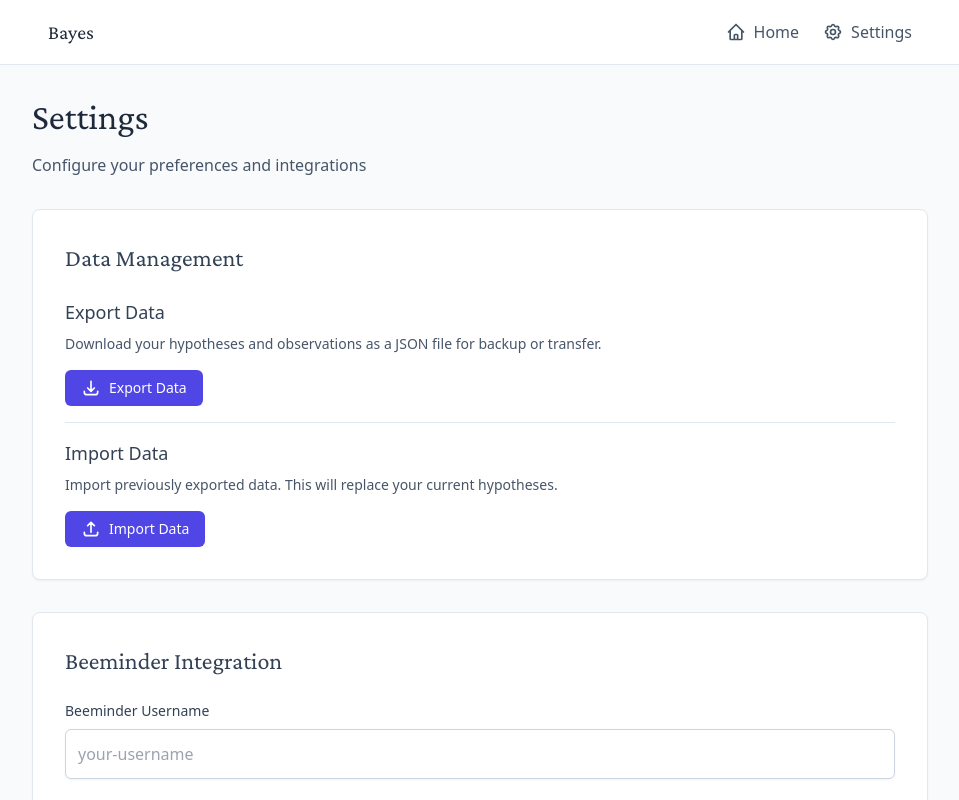
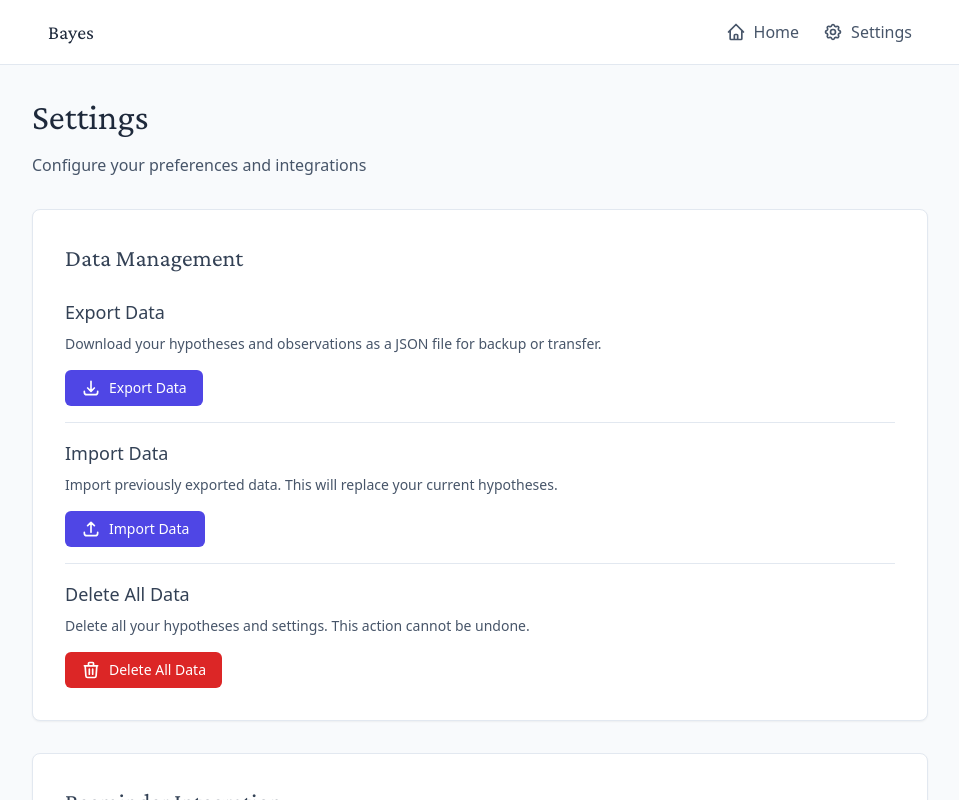
Before and after one commit to narthur/bayes, a SvelteKit app: page /settings in a window 1280 px wide. Shown: the top 800 px of the page, without its empty margins (160-1119 px from the left). Built offline with nearby package versions, Linux system fonts and the light colour scheme.

Commit message:
add data delete button

```diff
--- a/src/routes/settings/+page.svelte
+++ b/src/routes/settings/+page.svelte
@@ -206,6 +206,39 @@
 							/>
 						</label>
 					</div>
+
+					<div class="border-t border-slate-200 pt-4">
+						<h3 class="text-lg font-medium text-slate-700 mb-2">Delete All Data</h3>
+						<p class="text-slate-600 text-sm mb-4">
+							Delete all your hypotheses and settings. This action cannot be undone.
+						</p>
+						<button
+							onclick={() => {
+								if (confirm('Are you sure you want to delete all your data? This action cannot be undone.')) {
+									localStorage.clear();
+									beeminderConfig = {
+										username: '',
+										authToken: '',
+										selectedGoal: '',
+										observationGoal: ''
+									};
+									saveHypotheses([]);
+									alert('All data has been deleted');
+								}
+							}}
+							class="inline-flex items-center gap-2 px-4 py-2 text-sm font-medium text-white bg-red-600 rounded-md hover:bg-red-700 focus:outline-none focus:ring-2 focus:ring-red-500 focus:ring-offset-2"
+						>
+							<svg class="w-5 h-5" fill="none" stroke="currentColor" viewBox="0 0 24 24">
+								<path
+									stroke-linecap="round"
+									stroke-linejoin="round"
+									stroke-width="2"
+									d="M19 7l-.867 12.142A2 2 0 0116.138 21H7.862a2 2 0 01-1.995-1.858L5 7m5 4v6m4-6v6m1-10V4a1 1 0 00-1-1h-4a1 1 0 00-1 1v3M4 7h16"
+								/>
+							</svg>
+							Delete All Data
+						</button>
+					</div>
 				</div>
 			</div>
 
```
